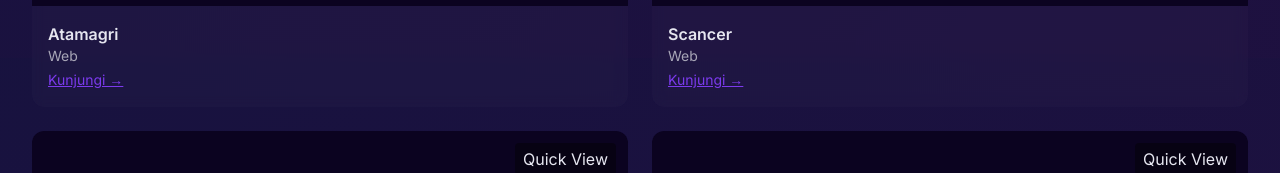
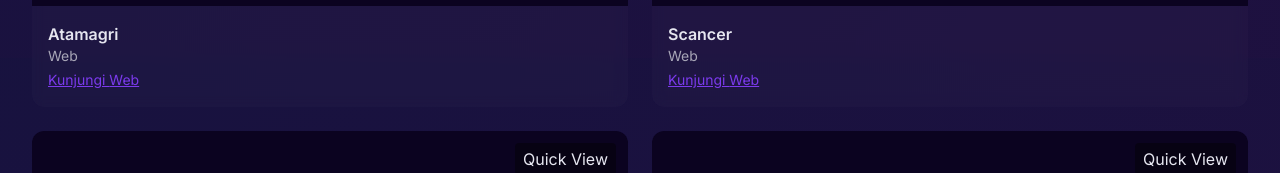
Before and after one commit to abdulrosyid001/Portofolio, a React (Vite) app: page / in a window 1280 px wide. Shown: the part 742-915 px from the top of the page. Built offline with nearby package versions, Linux system fonts and the light colour scheme.

Commit message:
Edit projek

```diff
--- a/src/components/ProjectsGrid.jsx
+++ b/src/components/ProjectsGrid.jsx
@@ -53,7 +53,7 @@ export default function ProjectsGrid({ projects = [] }) {
                   rel="noopener noreferrer"
                   className="text-primary text-sm underline mt-1 inline-block"
                 >
-                  Kunjungi →
+                  Kunjungi {p.type}
                 </a>
               )}
             </div>
@@ -96,7 +96,7 @@ export default function ProjectsGrid({ projects = [] }) {
                 rel="noopener noreferrer"
                 className="mt-4 inline-block text-primary underline"
               >
-                Kunjungi →
+                Kunjungi {p.type}
               </a>
             )}
 
```
